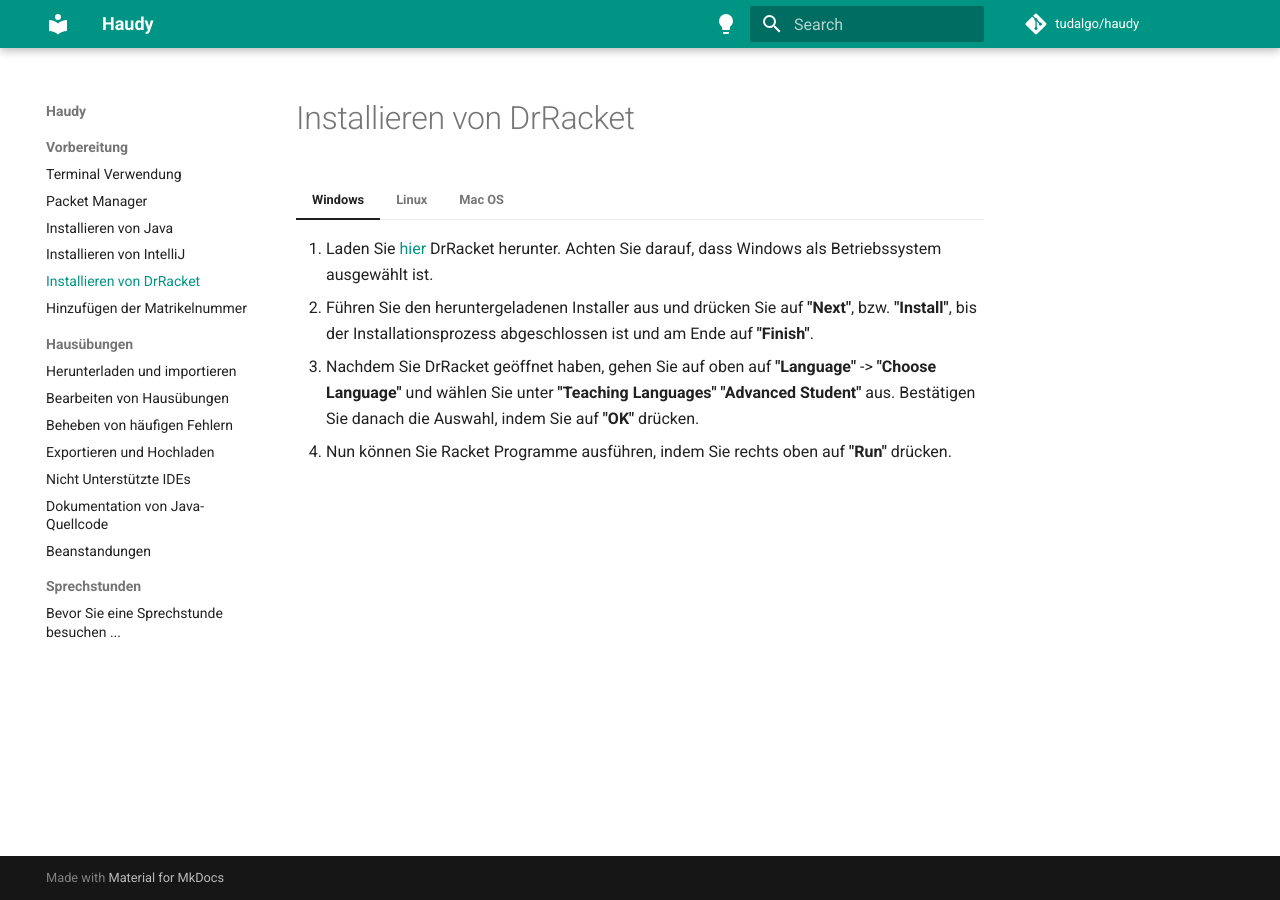
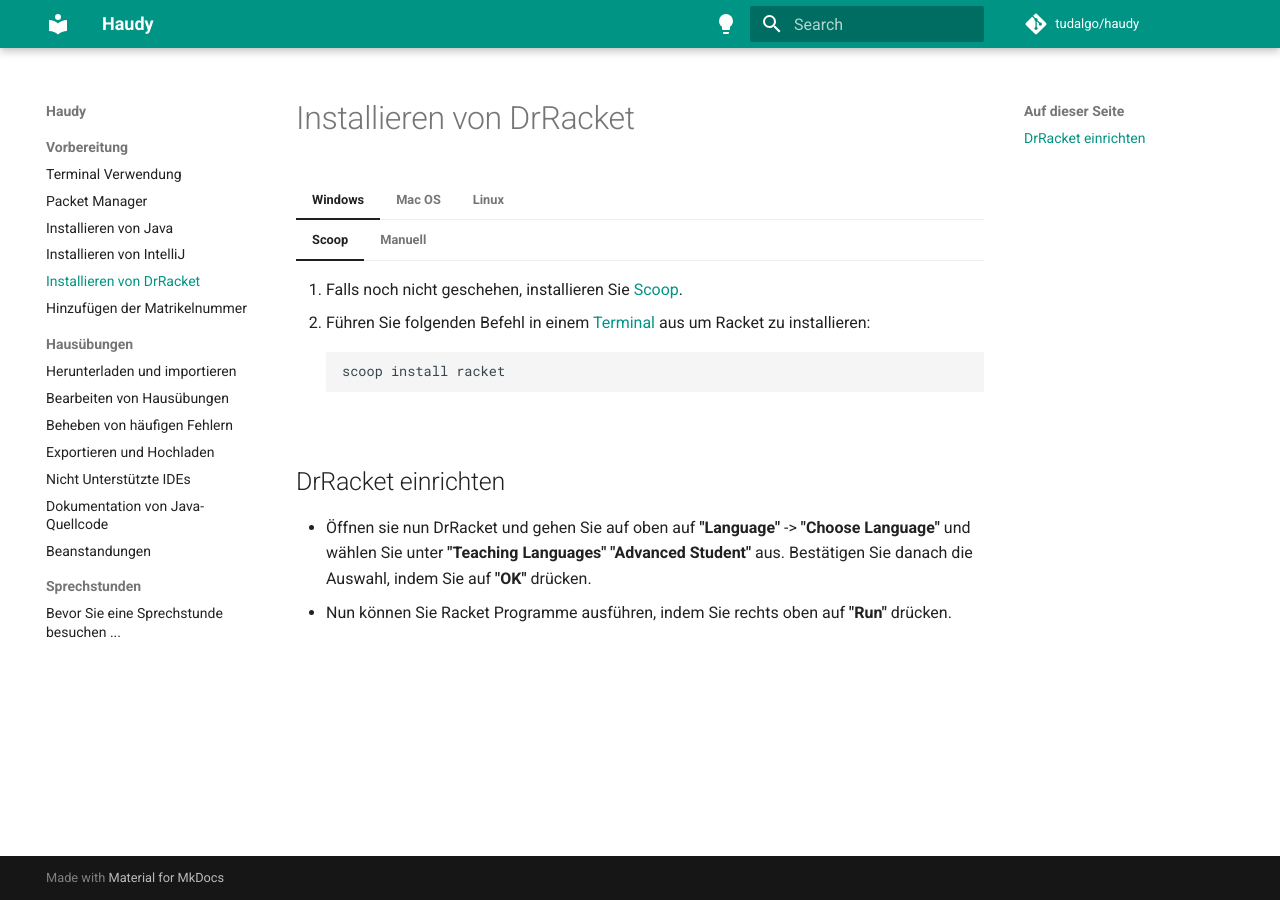
Before and after one commit to tudagrade/wiki, an MkDocs documentation site: the page built from docs/preparation/installation-racket.md, in a window 1280 px wide. Built offline with MkDocs 1.6.1 and Material for MkDocs 9.7.7, drawn with Linux system fonts in a browser that asks for light colours; comment, search, counter and statistics services are not loaded; some of the changed lines change nothing that is shown.

Commit message:
update racket installation

````diff
--- a/docs/preparation/installation-racket.md
+++ b/docs/preparation/installation-racket.md
@@ -1,15 +1,39 @@
 # Installieren von DrRacket
 
 === "Windows"
-     1. Laden Sie [hier] DrRacket herunter. Achten Sie darauf, dass Windows als Betriebssystem ausgewählt ist.
-     2. Führen Sie den heruntergeladenen Installer aus und drücken Sie auf **"Next"**, bzw. **"Install"**, bis der Installationsprozess abgeschlossen ist und am Ende auf **"Finish"**.
-     3. Nachdem Sie DrRacket geöffnet haben, gehen Sie auf oben auf **"Language"** -> **"Choose Language"** und wählen Sie unter **"Teaching Languages"** **"Advanced Student"** aus. Bestätigen Sie danach die Auswahl, indem Sie auf **"OK"** drücken.
-     4. Nun können Sie Racket Programme ausführen, indem Sie rechts oben auf **"Run"** drücken.
+
+    === "Scoop"
+
+          1. Falls noch nicht geschehen, installieren Sie [Scoop].
+          2. Führen Sie folgenden Befehl in einem [Terminal] aus um Racket zu installieren:
+              ```
+              scoop install racket
+              ```
+
+    === "Manuell"
+
+          1. Laden Sie [hier] DrRacket herunter. Achten Sie darauf, dass Windows als Betriebssystem ausgewählt ist.
+          2. Führen Sie den heruntergeladenen Installer aus und drücken Sie auf **"Next"**, bzw. **"Install"**, bis der Installationsprozess abgeschlossen ist und am Ende auf **"Finish"**.
+
+=== "Mac OS"
+
+    === "Homebrew"
+
+          1. Falls noch nicht geschehen, installieren Sie [Homebrew].
+          2. Führen Sie in einem [Terminal] folgenden Befehl aus um Racket zu installieren.
+            ```
+            brew install --cask racket
+            ```
+
+    === "Manuell"
+         1. Laden Sie [hier] DrRacket herunter. Achten Sie darauf, dass Mac OS als Betriebssystem ausgewählt ist.
+         2. Öffnen Sie die heruntergeladenen .dmg Datei.
+         3. Kopieren Sie die Racket Installation in den Applications Ordner.
 
 === "Linux"
     === "Manuell"
          1. Laden Sie [hier] DrRacket herunter. Achten Sie darauf, dass Linux als Betriebssystem ausgewählt ist.
-           * Alternativ können Sie es auch mit dem folgenden Befehl ausführen
+           * Alternativ können Sie es auch mit dem folgenden Befehl herunterladen:
            ```
            wget https://mirror.racket-lang.org/installers/8.6/racket-8.6-x86_64-linux.sh
            ```
@@ -22,9 +46,7 @@
          sudo ./racket-8.6-x86_64-linux.sh
          ```
          aus.
-         4. Beantworten Sie die nun folgenden Fragen. Standardmäßig können Sie mit **"no"**, **"1"** und **"/usr/local"**
-         5. Nachdem Sie DrRacket geöffnet haben, gehen Sie auf oben auf **"Language"** -> **"Choose Language"** und wählen Sie unter **"Teaching Languages"** **"Advanced Student"** aus. Bestätigen Sie danach die Auswahl, indem Sie auf **"OK"** drücken.
-         6. Nun können Sie Racket Programme ausführen, indem Sie rechts oben auf **"Run"** drücken.
+         4. Beantworten Sie die Fragen, die Ihnen im Terminal gestellt werden. Standardmäßig können diese mit **"no"**, **"1"** und **"/usr/local"** beantworten.
 
     === "Arch Based Linux"
 
@@ -32,25 +54,13 @@
             ```
             pacman -S racket --needed
             ```
-         2. Nachdem Sie DrRacket geöffnet haben, gehen Sie auf oben auf **"Language"** -> **"Choose Language"** und wählen Sie unter **"Teaching Languages"** **"Advanced Student"** aus. Bestätigen Sie danach die Auswahl, indem Sie auf **"OK"** drücken.
-         3. Nun können Sie Racket Programme ausführen, indem Sie rechts oben auf **"Run"** drücken.
 
-=== "Mac OS"
-    === "Manuell"
-         1. Laden Sie [hier] DrRacket herunter. Achten Sie darauf, dass Mac OS als Betriebssystem ausgewählt ist.
-         2. Öffnen Sie die heruntergeladenen .dmg Datei.
-         3. Kopieren Sie die Racket Installation in den Applications Ordner.
-         4. Nachdem Sie DrRacket geöffnet haben, gehen Sie auf oben auf **"Language"** -> **"Choose Language"** und wählen Sie unter **"Teaching Languages"** **"Advanced Student"** aus. Bestätigen Sie danach die Auswahl, indem Sie auf **"OK"** drücken.
-         5. Nun können Sie Racket Programme ausführen, indem Sie rechts oben auf **"Run"** drücken.
-    === "Homebrew"
-         1. Installieren Sie Racket.
-            ```
-            brew install --cask racket
-            ```
-         2. Nachdem Sie DrRacket geöffnet haben, gehen Sie auf oben auf **"Language"** -> **"Choose Language"** und wählen Sie unter **"Teaching Languages"** **"Advanced Student"** aus. Bestätigen Sie danach die Auswahl, indem Sie auf **"OK"** drücken.
-         3. Nun können Sie Racket Programme ausführen, indem Sie rechts oben auf **"Run"** drücken.
+## DrRacket einrichten
 
-
-
+* Öffnen sie nun DrRacket und gehen Sie auf oben auf **"Language"** -> **"Choose Language"** und wählen Sie unter **"Teaching Languages"** **"Advanced Student"** aus. Bestätigen Sie danach die Auswahl, indem Sie auf **"OK"** drücken.
+* Nun können Sie Racket Programme ausführen, indem Sie rechts oben auf **"Run"** drücken.
 
 [hier]: https://download.racket-lang.org/
+[Terminal]: https://wiki.tudalgo.org/preparation/installation-java/
+[Homebrew]: https://wiki.tudalgo.org/preparation/packagemanager/
+[Scoop]: https://wiki.tudalgo.org/preparation/packagemanager/
````
